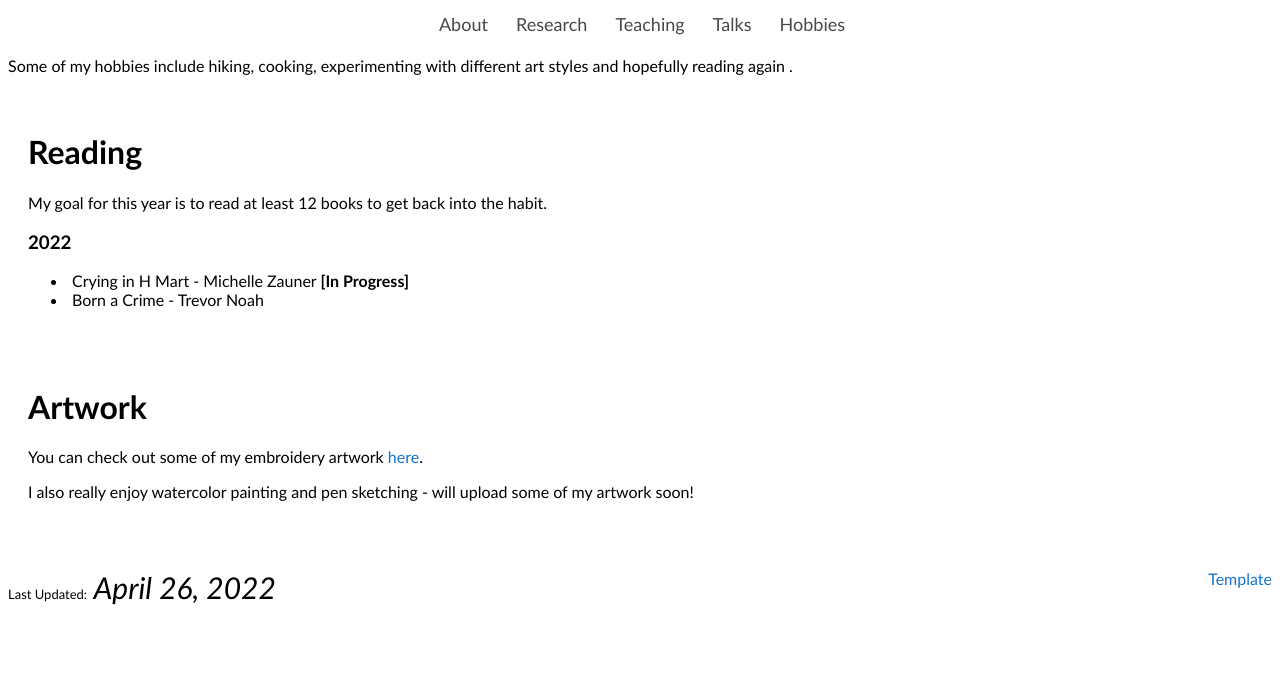
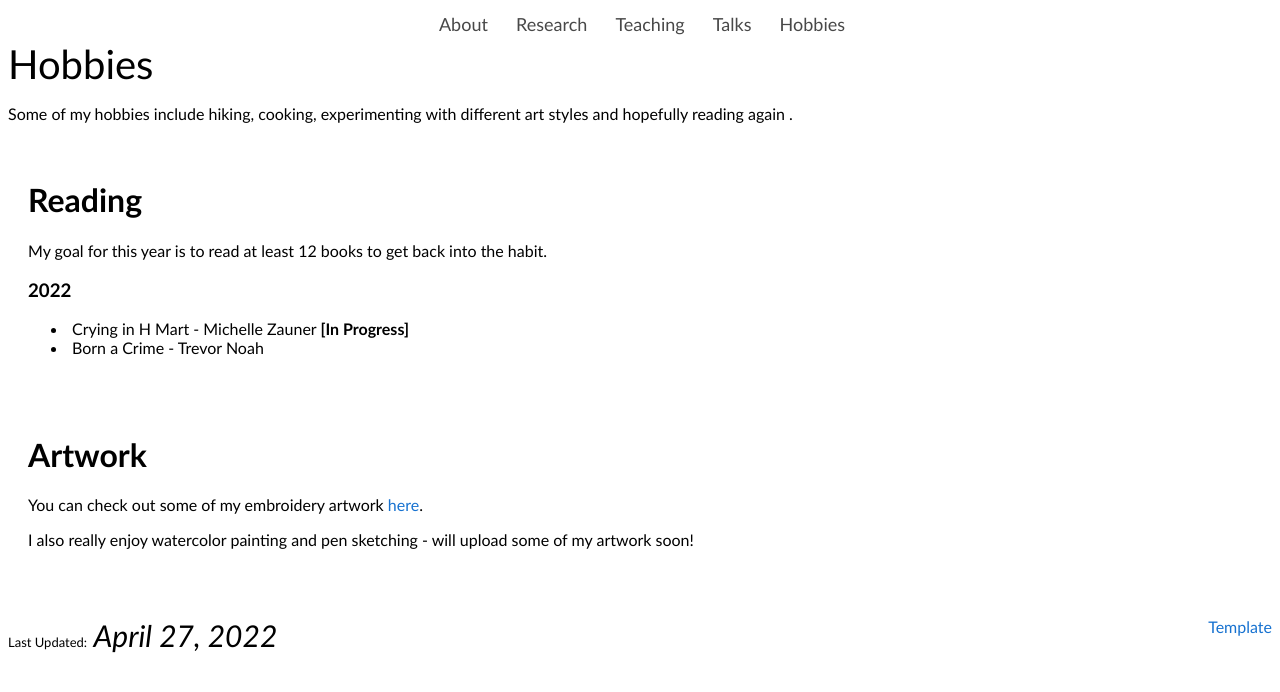
Before and after one commit to kanikadchopra/kanikadchopra.github.io, a Jekyll site: the page built from hobbies/index.html, in a window 1280 px wide. Shown: the top 692 px of the page. Built offline with Jekyll 4.4.1, drawn with Linux system fonts in a browser that asks for light colours.

Commit message:
Update hobbies layout

```diff
--- a/hobbies/index.html
+++ b/hobbies/index.html
@@ -8,6 +8,7 @@
 
   <meta name="author" content="Kanika Chopra">
   <meta name="viewport" content="width=device-width, initial-scale=1">
+  <name>Hobbies</name>
 
   <link rel="stylesheet" type="text/css" href="../stylesheet.css">
   <link rel='stylesheet' href='https://cdnjs.cloudflare.com/ajax/libs/font-awesome/4.7.0/css/font-awesome.min.css'>
@@ -81,7 +82,7 @@
                 <a href="https://jonbarron.info/">Template</a>
               </p>
               <p style="text-align:left;font-size:small;float:left;display:inline">
-                Last Updated: <i> April 26, 2022 </i>
+                Last Updated: <i> April 27, 2022 </i>
               </p>
             </td>
           </tr>
```
Also changed, not shown: other parts of hobbies/index.html (+1 -1 lines).
